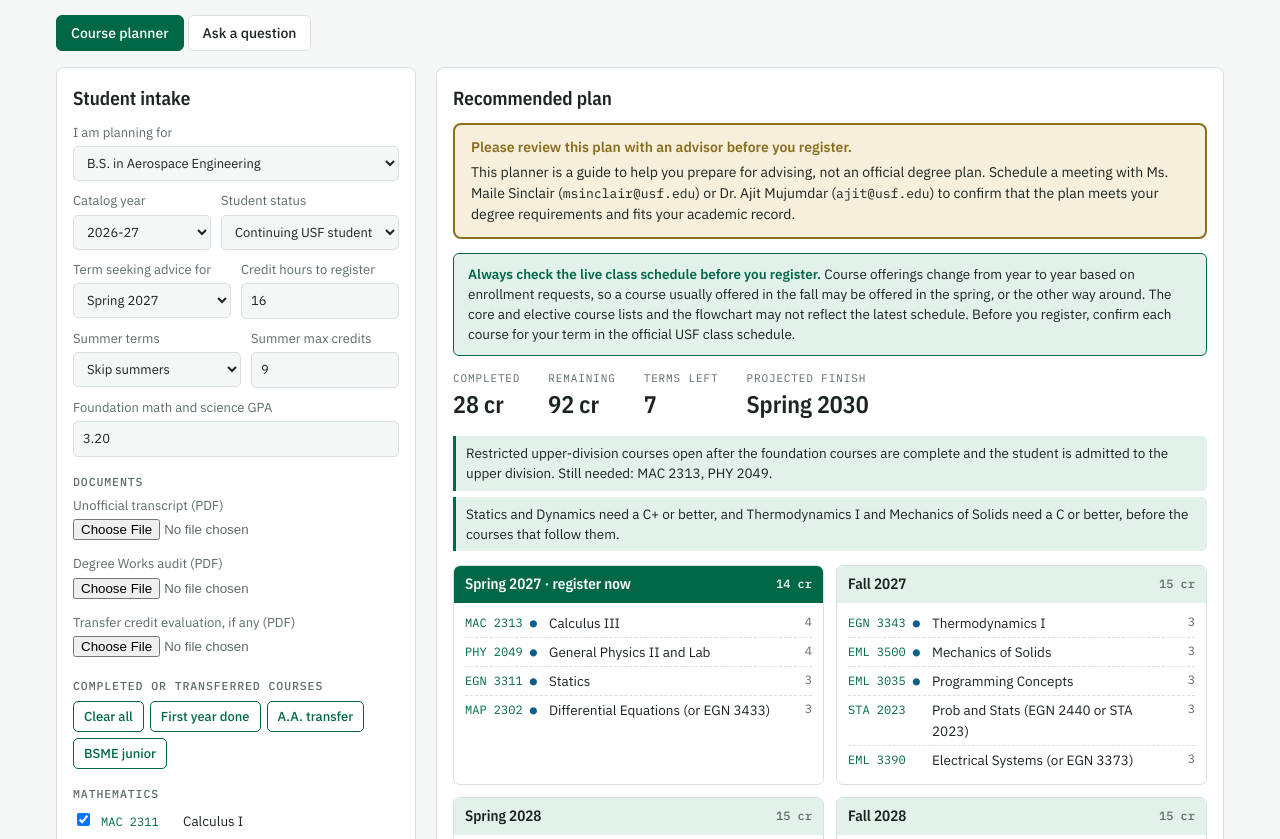
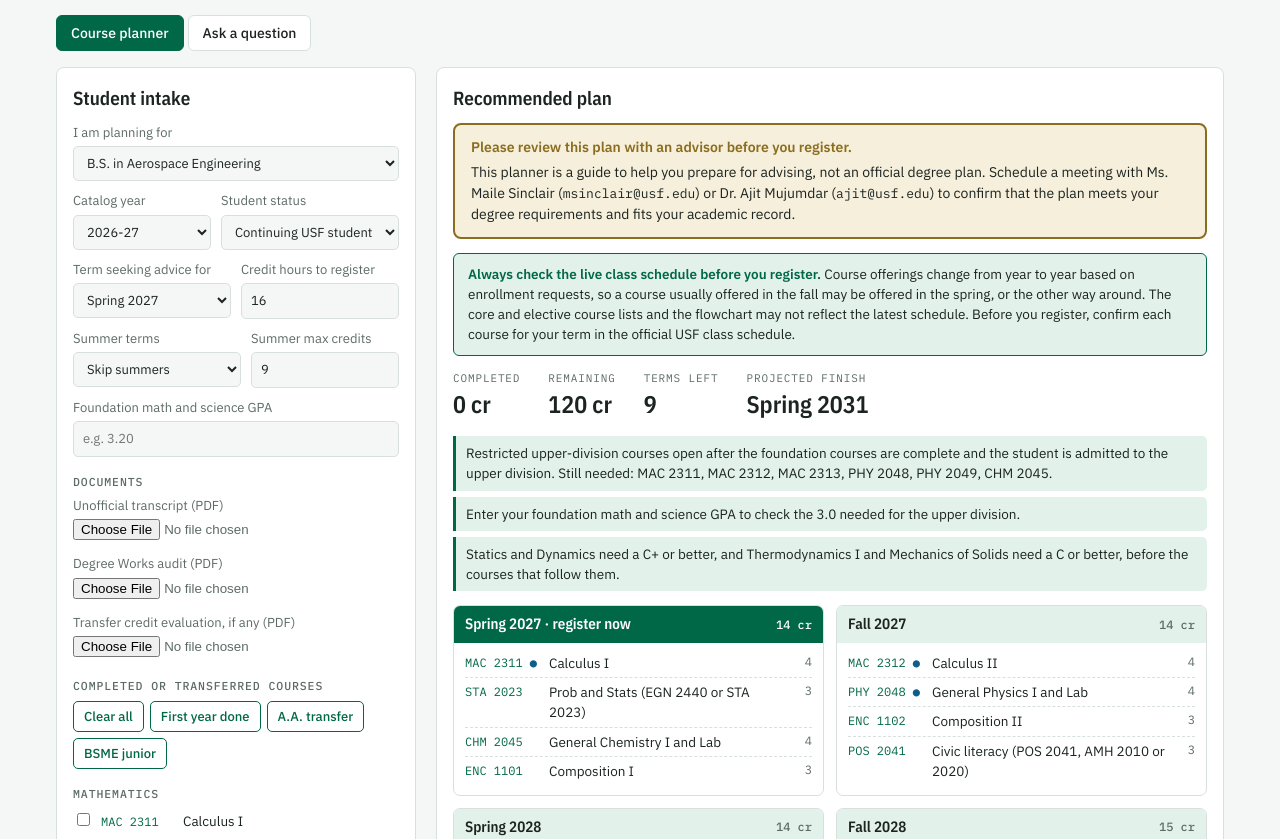
Before and after one commit to Vasel-FMRL/tdlab-website, a plain HTML site: page advising/ae-course-planner.html in a window 1280 px wide. Shown: the part 113-952 px from the top of the page. Drawn offline with nearby package versions, Linux system fonts and the light colour scheme.

Commit message:
Update AE course planner

```diff
--- a/advising/ae-course-planner.html
+++ b/advising/ae-course-planner.html
@@ -155,7 +155,7 @@ footer{margin-top:24px;font-size:12.5px;color:var(--muted)}
       </label>
     </div>
     <label class="f">Foundation math and science GPA
-      <input type="number" id="fgpa" min="0" max="4" step="0.01" value="3.20">
+      <input type="number" id="fgpa" min="0" max="4" step="0.01" placeholder="e.g. 3.20">
     </label>
     <h3>Documents</h3>
     <label class="f">Unofficial transcript (PDF)<input type="file" class="doc" id="docTranscript" accept=".pdf"><span id="docTranscript-name"></span></label>
@@ -344,7 +344,7 @@ function render(){
   const maxCr=Math.max(6,+document.getElementById("maxCr").value||16);
   const sumCr=Math.max(3,+document.getElementById("sumCr").value||9);
   const useSum=document.getElementById("summer").value==="yes";
-  const fgpa=+document.getElementById("fgpa").value;
+  const gv=document.getElementById("fgpa").value.trim(),fgpa=gv===""?null:+gv;
   const catalog=document.getElementById("catalog").value;
   const path=document.getElementById("path").value;
   document.getElementById("curMajorWrap").hidden=path!=="change";
@@ -361,7 +361,7 @@ function render(){
     const tc=code(term);
     if(tc==="U"&&!useSum){term=nextTerm(term);continue}
     const cap=tc==="U"?sumCr:maxCr;
-    const fOK=FOUND.every(f=>have.has(f))&&fgpa>=3.0;
+    const fOK=FOUND.every(f=>have.has(f))&&(fgpa===null||fgpa>=3.0);
     const remaining=C.filter(c=>inT(c)&&!have.has(c[0])&&c[0]!=="EGN4930");
     const pick=[],now=new Set();let cr=0,changed=true;
     while(changed){changed=false;
@@ -387,7 +387,8 @@ function render(){
   if(!FOUND.every(f=>done.has(f))){
     alerts.push(["Restricted upper-division courses open after the foundation courses are complete and the student is admitted to the upper division. Still needed: "+FOUND.filter(f=>!done.has(f)).map(fmt).join(", ")+".","info"]);
   }
-  if(fgpa<3.0){
+  if(fgpa===null)alerts.push(["Enter your foundation math and science GPA to check the 3.0 needed for the upper division.","info"]);
+  else if(fgpa<3.0){
     alerts.push(["A foundation GPA of "+fgpa.toFixed(2)+" is below the 3.0 needed for the upper division. The plan holds restricted courses, and this student should meet with an advisor.",""]);
   }
   if(C.some(c=>inT(c)&&!have.has(c[0])))alerts.push(["Some courses could not be placed with these settings. Try a higher credit limit or include summers.",""]);
@@ -403,7 +404,7 @@ function render(){
     p.courses.map(c=>`<li class="${depth[c[0]]>=plan.length-i&&c[6]!=="gen"&&c[6]!=="te"&&path!=="minor"?"crit":""}"><code>${fmt(c[0])}</code><span>${c[1]}${c[4].length?` <small style="color:var(--muted)">(with ${c[4].map(fmt).join(", ")})</small>`:""}</span><span class="cr">${c[2]}</span>${c[6]==="te"?`<span class="why">Options this term: ${p.el.join("; ")||"see the elective list"}</span>`:""}</li>`).join("")
   }</ul></div>`).join("")||`<div class="alert info">All requirements are marked complete. Schedule the graduation audit (EGN 4930).</div>`;
 }
-setDone(FIRSTYEAR);
+setDone([]);
 
 document.querySelectorAll(".copyBoth").forEach(btn=>btn.onclick=()=>{const t="ajit@usf.edu; dunnk31@usf.edu",m=btn.nextElementSibling;
   try{navigator.clipboard.writeText(t).then(()=>m.textContent="Copied.",()=>m.textContent="Select the addresses above to copy them.")}catch(e){m.textContent="Select the addresses above to copy them."}});
```
